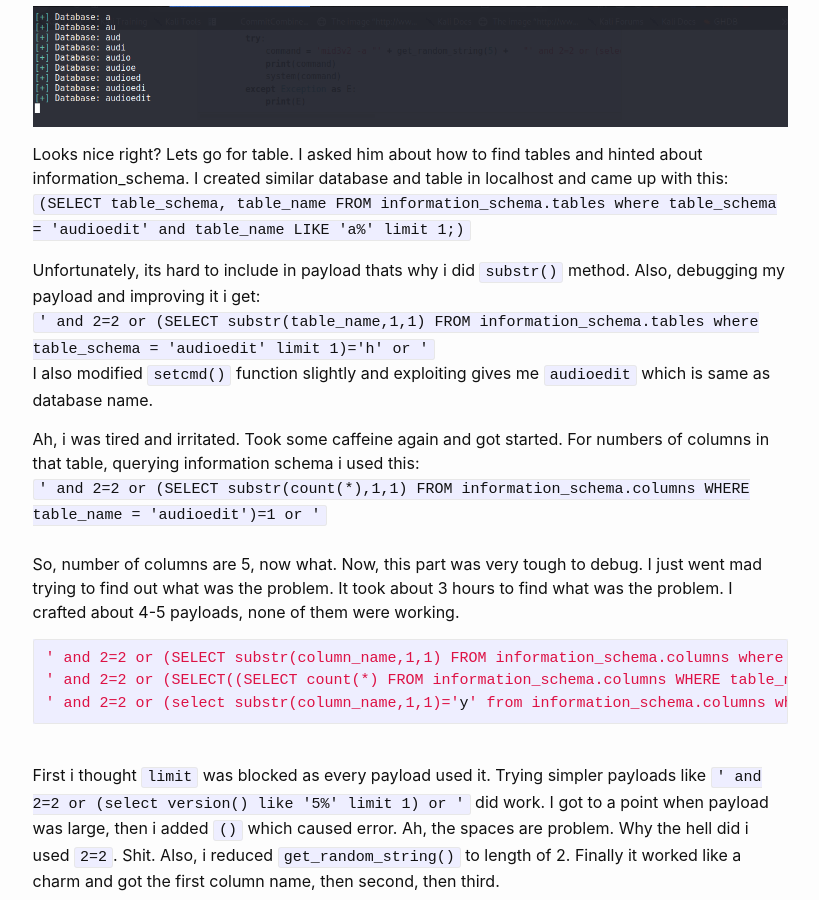
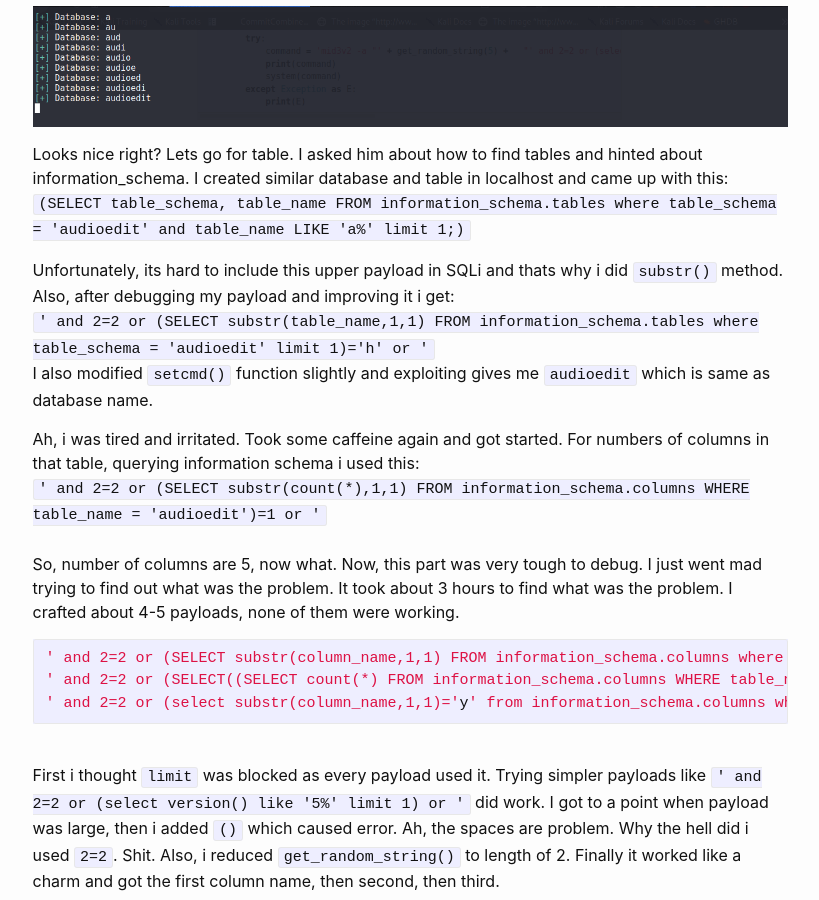
Before and after one commit to machinexa2/machinexa2.github.io, a Jekyll site: the page built from writeups/_posts/2020-09-19-audioedit.markdown, in a window 1280 px wide and 900 px high, scrolled down 4351 px. Shown: the whole window, without its empty margins (230-1049 px from the left). Built offline with Jekyll 4.4.1, drawn with Linux system fonts in a browser that asks for light colours.

Commit message:
04:10:06 PM 10/04/2020

```diff
--- a/writeups/_posts/2020-09-19-audioedit.markdown
+++ b/writeups/_posts/2020-09-19-audioedit.markdown
@@ -112,7 +112,7 @@ Now, lets run the exploit.
 Looks nice right? Lets go for table. I asked him about how to find tables and hinted about information_schema. I created similar database and table in localhost and came up with this:
  `(SELECT table_schema, table_name FROM information_schema.tables where table_schema = 'audioedit' and table_name LIKE 'a%' limit 1;)`
 
-Unfortunately, its hard to include in payload thats why i did `substr()` method. Also, debugging my payload and improving it i get:
+Unfortunately, its hard to include this upper payload in SQLi and thats why i did `substr()` method. Also, after debugging my payload and improving it i get:
 `' and 2=2 or (SELECT substr(table_name,1,1) FROM information_schema.tables where table_schema = 'audioedit' limit 1)='h' or '`
 I also modified `setcmd()` function slightly and exploiting gives me `audioedit` which is same as database name.
 
```
